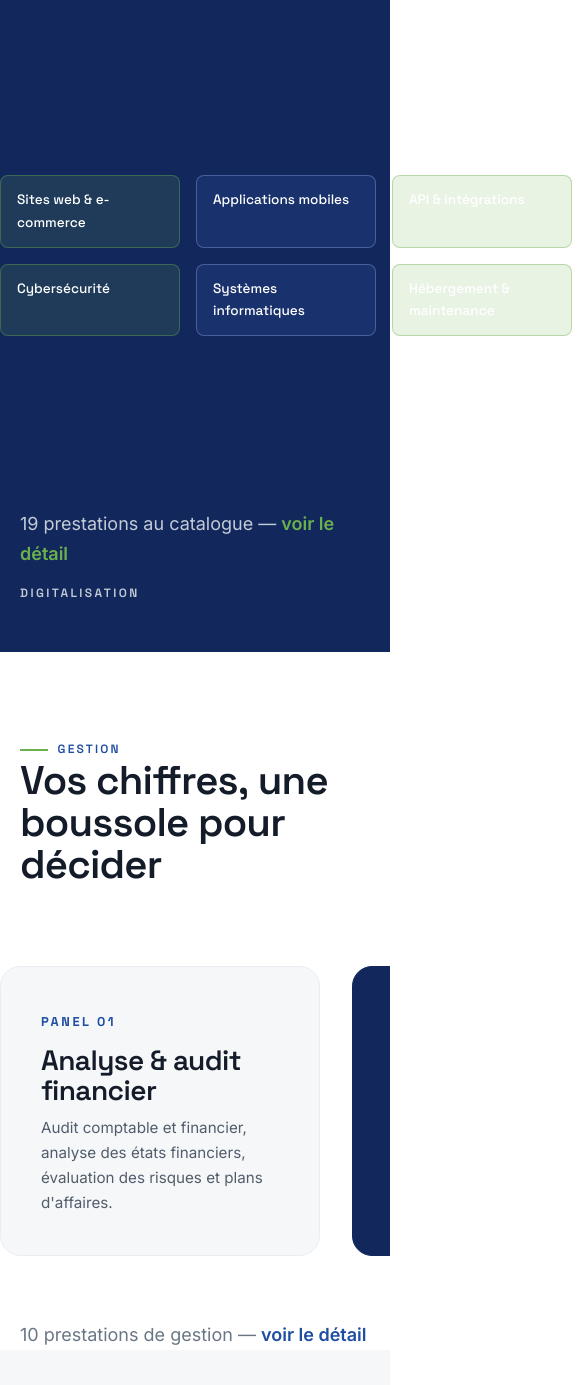
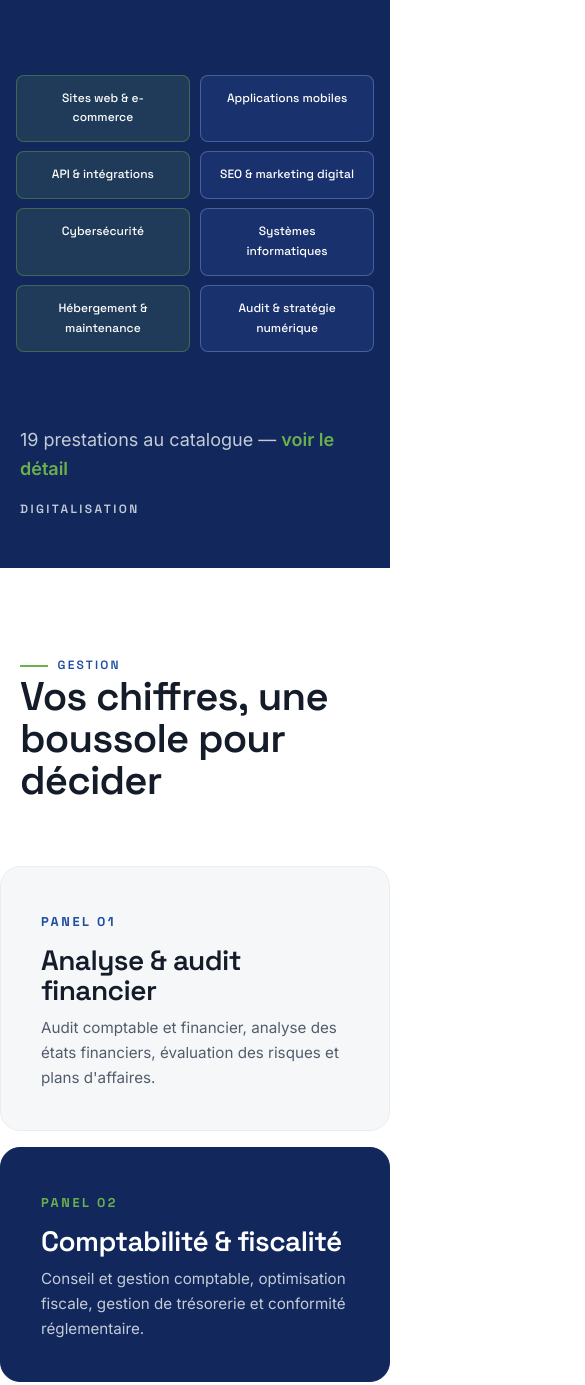
Before and after one commit to flex68016-del/digitalis, a plain HTML site: page index.html in a window 390 px wide. Shown: the part 2655-4040 px from the top of the page, 585 px wide, since content can reach past the window. Drawn offline with Linux system fonts and the light colour scheme; animation ran at ten frames a second.

Commit message:
fix: adapter les séquences de scroll au mobile

```diff
--- a/assets/css/responsive.css
+++ b/assets/css/responsive.css
@@ -86,6 +86,36 @@
     grid-template-columns: 1fr;
   }
 
+  /* Séquences : pas de pin ni de débordement horizontal */
+  .seq__stage {
+    height: auto !important;
+    min-height: 50vh;
+    padding: var(--space-md) 0;
+  }
+
+  .seq__chips {
+    grid-template-columns: repeat(2, 1fr) !important;
+    width: 92% !important;
+    gap: 0.6rem !important;
+  }
+
+  .seq__chip {
+    font-size: 0.75rem !important;
+    text-align: center;
+  }
+
+  .seq__track {
+    flex-direction: column !important;
+    width: 100% !important;
+    gap: var(--space-sm) !important;
+    padding: 1rem 0 2rem !important;
+  }
+
+  .seq__panel {
+    flex: none !important;
+    width: 100% !important;
+  }
+
   .form__row {
     grid-template-columns: 1fr;
     gap: 0;
```
